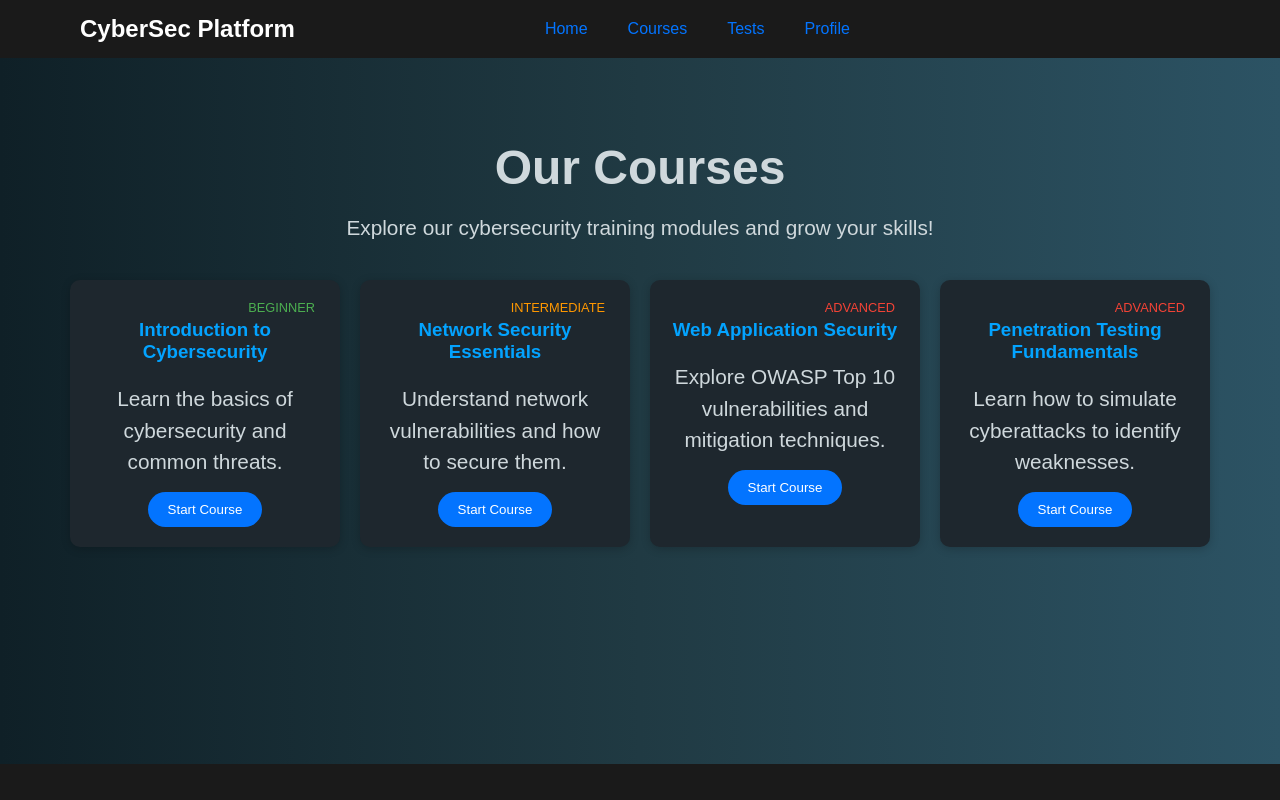
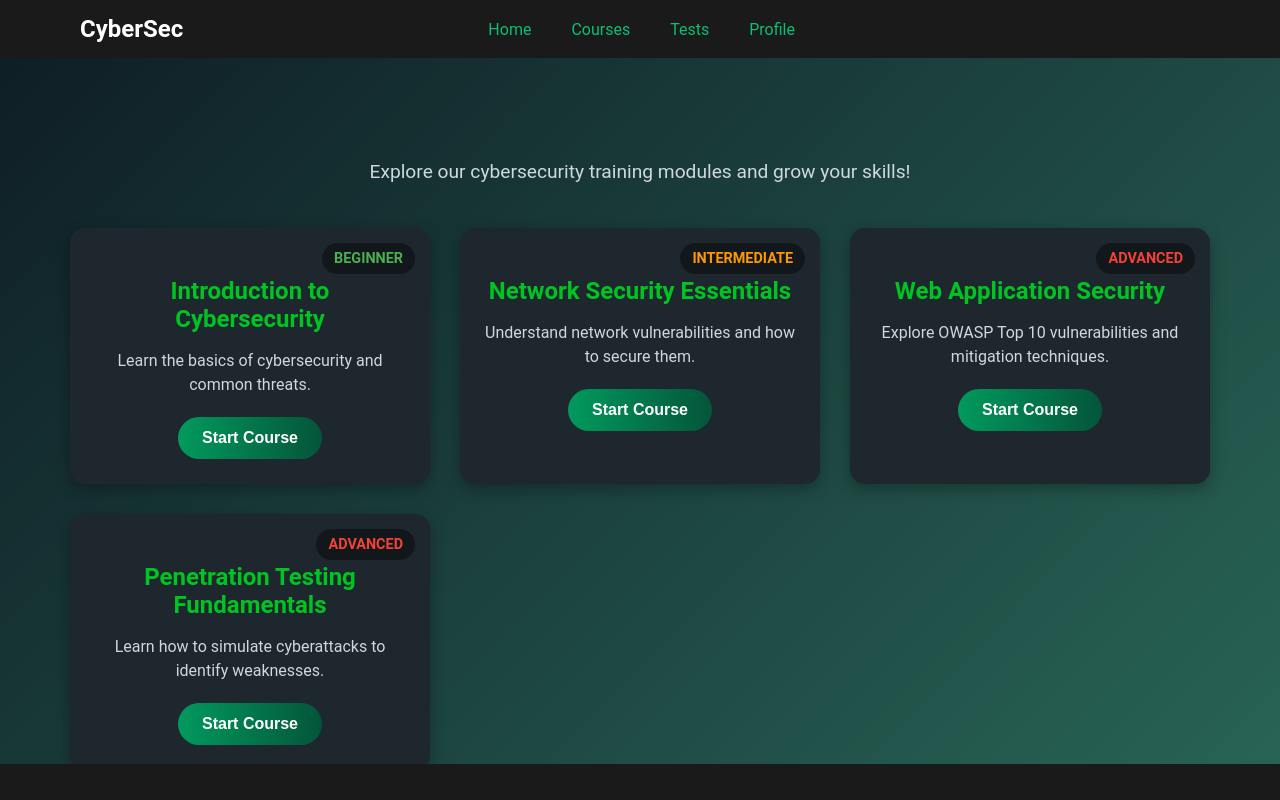
Before and after one commit to cyrinefakhfakh/CybersecurityPlatform, a React (Vite) app: page /courses in a window 1280 px wide. Shown: the top 800 px of the page. Built offline with nearby package versions, Linux system fonts and the light colour scheme.

Commit message:
frontend

```diff
--- a/src/components/Navbar.jsx
+++ b/src/components/Navbar.jsx
@@ -11,7 +11,7 @@ function Navbar() {
 
   return (
     <nav className="navbar">
-      <h1 className="navbar-title">CyberSec Platform</h1>
+      <h1 className="navbar-title">CyberSec </h1>
       <div className={`links ${isMobile ? 'mobile' : ''}`}>
         <Link to="/" className="nav-link" onClick={toggleMenu}>Home</Link>
         <Link to="/courses" className="nav-link" onClick={toggleMenu}>Courses</Link>
--- a/src/index.css
+++ b/src/index.css
@@ -1,5 +1,5 @@
 body {
-  font-family: Arial, sans-serif;
+  font-family: system-ui, -apple-system, BlinkMacSystemFont, 'Segoe UI', Roboto, Oxygen, Ubuntu, Cantarell, 'Open Sans', 'Helvetica Neue', sans-serif;
   margin: 0;
   padding: 0;
   background-color: #181818; /* Dark background for cybersecurity vibe */
@@ -28,13 +28,13 @@ body {
 }
 
 .navbar .links a {
-  color: #0374ff;
+  color: #0bbf74;
   margin: 0 10px;
   text-decoration: none;
 }
 
 .navbar .links a:hover {
-  color: #4c8baf;
+  color: #4caf75;
 }
 
 .footer {
--- a/src/pages/Courses.css
+++ b/src/pages/Courses.css
@@ -1,95 +1,113 @@
-/* Style global pour la page Courses */
+/* Global Styles for Courses Page */
 .courses-container {
     text-align: center;
-    padding: 50px;
-    background: linear-gradient(to right, #0f2027, #203a43, #2c5364); /* Matching gradient theme */
+    padding: 80px 50px; /* Balanced padding */
+    background: linear-gradient(135deg, rgba(15, 32, 39, 0.85), rgba(48, 124, 103, 0.85));
     min-height: 100vh;
     color: #cfd8dc; /* Light text color for contrast */
+    animation: fadeIn 1s ease-in-out; /* Page-level fade-in animation */
 }
 
 .courses-container h1 {
-    font-size: 3rem; /* Larger font size for consistency */
-    margin-bottom: 10px;
-    animation: fadeIn 1s ease-in-out; /* Add fade-in animation */
+    font-size: 3rem; /* Consistent font size with home page */
+    margin-bottom: 20px;
+    font-weight: bold;
+    color: #03a20b; /* Accent color matching the home page */
+    text-transform: uppercase;
+    animation: fadeIn 1s ease-in-out;
 }
 
 .courses-container p {
-    font-size: 1.3rem; /* Increased font size for better readability */
+    font-size: 1.2rem;
     margin-bottom: 40px;
+    max-width: 600px;
+    margin-left: auto;
+    margin-right: auto;
+    line-height: 1.6;
 }
 
-/* Grille pour les cartes de cours */
+/* Grid for Course Cards */
 .courses-list {
     display: grid;
-    grid-template-columns: repeat(auto-fit, minmax(250px, 1fr));
-    gap: 20px;
+    grid-template-columns: repeat(auto-fit, minmax(300px, 1fr)); /* More responsive layout */
+    gap: 30px;
     padding: 0 20px;
 }
 
-/* Style des cartes de cours */
+/* Course Card Styles */
 .course-card {
-    background-color: #1e272e; /* Dark card background to match theme */
-    padding: 20px;
-    border-radius: 10px;
+    background-color: #1e272e;
+    padding: 25px;
+    border-radius: 15px;
     transition: transform 0.3s, box-shadow 0.3s;
     position: relative;
-    box-shadow: 0 2px 10px rgba(0, 0, 0, 0.2); /* Added shadow for depth */
+    box-shadow: 0 5px 15px rgba(0, 0, 0, 0.3); /* More prominent shadow */
 }
 
 .course-card h3 {
-    color: #03a3ff; /* Neon green for course titles */
-    margin-bottom: 10px;
+    color: #00c421;
+    font-size: 1.5rem;
+    margin-bottom: 15px;
 }
 
 .course-card p {
-    margin-bottom: 15px;
+    margin-bottom: 20px;
     line-height: 1.5;
+    font-size: 1rem;
 }
 
+/* Level Tag Styles */
 .course-card .level {
     position: absolute;
     top: 15px;
     right: 15px;
-    padding: 5px 10px;
+    padding: 7px 12px;
     border-radius: 20px;
-    font-size: 0.8rem;
+    font-size: 0.9rem;
+    font-weight: bold;
     text-transform: uppercase;
-    color: #fff;
+    background-color: rgba(0, 0, 0, 0.4); /* Semi-transparent background */
+    color: white;
 }
 
 .level.beginner {
-    color: #4caf50; /* Green for beginner */
+    color: #4caf50;
 }
 
 .level.intermediate {
-    color: #ff9800; /* Orange for intermediate */
+    color: #ff9800;
 }
 
 .level.advanced {
-    color: #f44336; /* Red for advanced */
+    color: #f44336;
 }
 
+/* Course Card Hover Effect */
 .course-card:hover {
-    transform: scale(1.05);
-    box-shadow: 0 8px 20px rgba(0, 0, 0, 0.3);
+    transform: scale(1.08);
+    box-shadow: 0 10px 25px rgba(0, 0, 0, 0.4); /* Enhanced shadow on hover */
 }
 
+/* Enroll Button Styles */
 .enroll-button {
-    background-color: #0374ff; /* Blue button to match theme */
+    background: linear-gradient(to right, #019a5d, #04553a); /* Gradient button */
     border: none;
-    padding: 10px 20px;
-    color: #ffffff; /* White text */
-    border-radius: 20px;
+    padding: 12px 24px;
+    color: #fff;
+    font-size: 1rem;
+    font-weight: bold;
+    border-radius: 30px;
     cursor: pointer;
-    transition: background-color 0.3s, transform 0.3s; /* Add transform on hover */
+    transition: background 0.3s, transform 0.3s;
 }
 
 .enroll-button:hover {
-    background-color: #455aa0; /* Darker blue on hover */
-    transform: translateY(-2px); /* Lift effect on hover */
+    background: linear-gradient(to right, #455aa0, #3c6db0); /* Darker gradient on hover */
+    transform: translateY(-3px); /* Lift effect */
+    box-shadow: 0 5px 15px rgba(0, 0, 0, 0.3); /* Shadow on hover */
 }
 
-/* Animation simple */
+/* Fade-in Animation */
 @keyframes fadeIn {
     from {
         opacity: 0;
@@ -100,3 +118,18 @@
         transform: translateY(0);
     }
 }
+
+/* Responsive Design */
+@media (max-width: 768px) {
+    .courses-container h1 {
+        font-size: 2.5rem;
+    }
+
+    .courses-container p {
+        font-size: 1.1rem;
+    }
+
+    .enroll-button {
+        font-size: 0.9rem;
+    }
+}
--- a/src/pages/Courses.jsx
+++ b/src/pages/Courses.jsx
@@ -32,7 +32,6 @@ function Courses() {
 
   return (
     <div className="courses-container">
-      <h1>Our Courses</h1>
       <p>Explore our cybersecurity training modules and grow your skills!</p>
 
       <div className="courses-list">
--- a/src/pages/Home.css
+++ b/src/pages/Home.css
@@ -1,100 +1,100 @@
-/* Style global pour la page Home */
-.home-container {
-    display: flex;
-    flex-direction: column;
-    align-items: center;
-    padding: 50px;
-    background: linear-gradient(to right, #0f2027, #203a43, #2c5364); /* Deep gradient */
-    color: #cfd8dc; /* Light text color for contrast */
-    min-height: 100vh;
+/* Global Styles */
+body {
+    font-family: 'Roboto', sans-serif;
+    margin: 0;
+    padding: 0;
+    background-color: #0e141b; /* Dark theme */
+    color: #e0e0e0;
 }
 
-.home-content {
-    text-align: center;
-    max-width: 600px;
-    margin-bottom: 40px;
+
+.hero-section {
+    display: flex;
+    align-items: center;
+    justify-content: space-between;
+    padding: 100px;
+    background: linear-gradient(135deg, rgba(15, 32, 39, 0.85), rgba(48, 124, 103, 0.85)), url('../assets/hero-bg.jpg');
+    background-size: cover;
+    background-position: center;
+    min-height: 80vh;
 }
 
-.home-content h1 {
-    font-size: 3rem;
-    margin-bottom: 15px;
-    animation: fadeIn 1s ease-in-out;
+.hero-content {
+    flex: 1;
+    color: #e0e0e0;
+    text-align: left;
+    max-width: 500px;
 }
 
-.home-content p {
+.hero-content h1 {
+    font-size: 3rem;
+    margin-bottom: 10px;
+}
+
+.hero-content p {
     font-size: 1.2rem;
     margin-bottom: 20px;
-    line-height: 1.6;
 }
 
 .cta-button {
-    background-color: #1b2735; /* Dark button */
+    background-color: #046b40;
     border: none;
     padding: 15px 30px;
     font-size: 1.1rem;
-    color: #0374ff; /* Neon green text for a tech vibe */
+    color: #fff;
     border-radius: 30px;
     cursor: pointer;
     transition: background-color 0.3s ease-in-out;
 }
 
 .cta-button:hover {
-    background-color: #00354d; /* Dark green hover state */
+    background-color: #00b53f;
 }
 
-.home-image img {
-    max-width: 500px;
-    margin-top: 20px;
-    animation: slideIn 1.5s ease-in-out;
+.hero-image img {
+    max-width: 100%;
 }
 
-/* Animation simple */
-@keyframes fadeIn {
-    from {
-        opacity: 0;
-        transform: translateY(-20px);
-    }
-    to {
-        opacity: 1;
-        transform: translateY(0);
-    }
+/* Stats Section */
+.stats-section {
+    display: flex;
+    justify-content: center;
+    gap: 40px;
+    margin: 50px 0;
 }
 
-@keyframes slideIn {
-    from {
-        opacity: 0;
-        transform: translateX(-50px);
-    }
-    to {
-        opacity: 1;
-        transform: translateX(0);
-    }
+.stat {
+    text-align: center;
 }
 
-/* Section des fonctionnalités */
+.stat h3 {
+    font-size: 2.5rem;
+    color: #76ff03;
+}
+
+/* Features Section */
 .features {
     display: flex;
-    gap: 20px;
-    margin-top: 40px;
-    justify-content: center;
+    justify-content: space-evenly;
+    margin: 50px 0;
     flex-wrap: wrap;
 }
 
 .feature-card {
-    background-color: #1e272e; /* Dark card background */
+    background-color: #1e272e;
     padding: 20px;
     border-radius: 10px;
-    max-width: 300px;
+    width: 300px;
     text-align: center;
-    transition: transform 0.3s ease, box-shadow 0.3s ease;
-}
-
-.feature-card h3 {
-    color: #0374ff;
-    margin-bottom: 10px;
+    transition: transform 0.3s, box-shadow 0.3s;
 }
 
 .feature-card:hover {
     transform: scale(1.05);
-    box-shadow: 0 4px 15px rgba(0, 0, 0, 0.2);
+    box-shadow: 0 8px 20px rgba(0, 0, 0, 0.3);
 }
+
+.feature-card h3 {
+    color: #76ff03;
+    margin-bottom: 10px;
+}
--- a/src/pages/Profile.jsx
+++ b/src/pages/Profile.jsx
@@ -3,9 +3,9 @@ import ProgressBar from '../components/ProgressBar';
 import './Profile.css'; // Importing a CSS file for styles
 
 function Profile() {
-  const userProgress = 75; // Example progress
-  const userName = "John Doe"; // Example user name
-  const userEmail = "john.doe@example.com"; // Example user email
+  const userProgress = 75;
+  const userName = "Cyrine";
+  const userEmail = "cyrinefk@gmail.com.com";
   const certificates = [
     { id: 1, name: "Cybersecurity Fundamentals" },
     { id: 2, name: "Web Application Security" },
--- a/src/pages/Tests.css
+++ b/src/pages/Tests.css
@@ -10,6 +10,7 @@
     font-size: 2rem;
     margin-bottom: 10px;
     text-align: center;
+    color: #04d449;
   }
 
   .tests-description {
@@ -36,7 +37,7 @@
   }
 
   .start-button {
-    background-color: #0374ff;
+    background-color: #016824;
     color: white;
     border: none;
     border-radius: 5px;
```
Also changed, not shown: src/pages/Home.jsx (+35 -17 lines), src/assets/hero.jpg (deleted), src/assets/hero.png (added).
